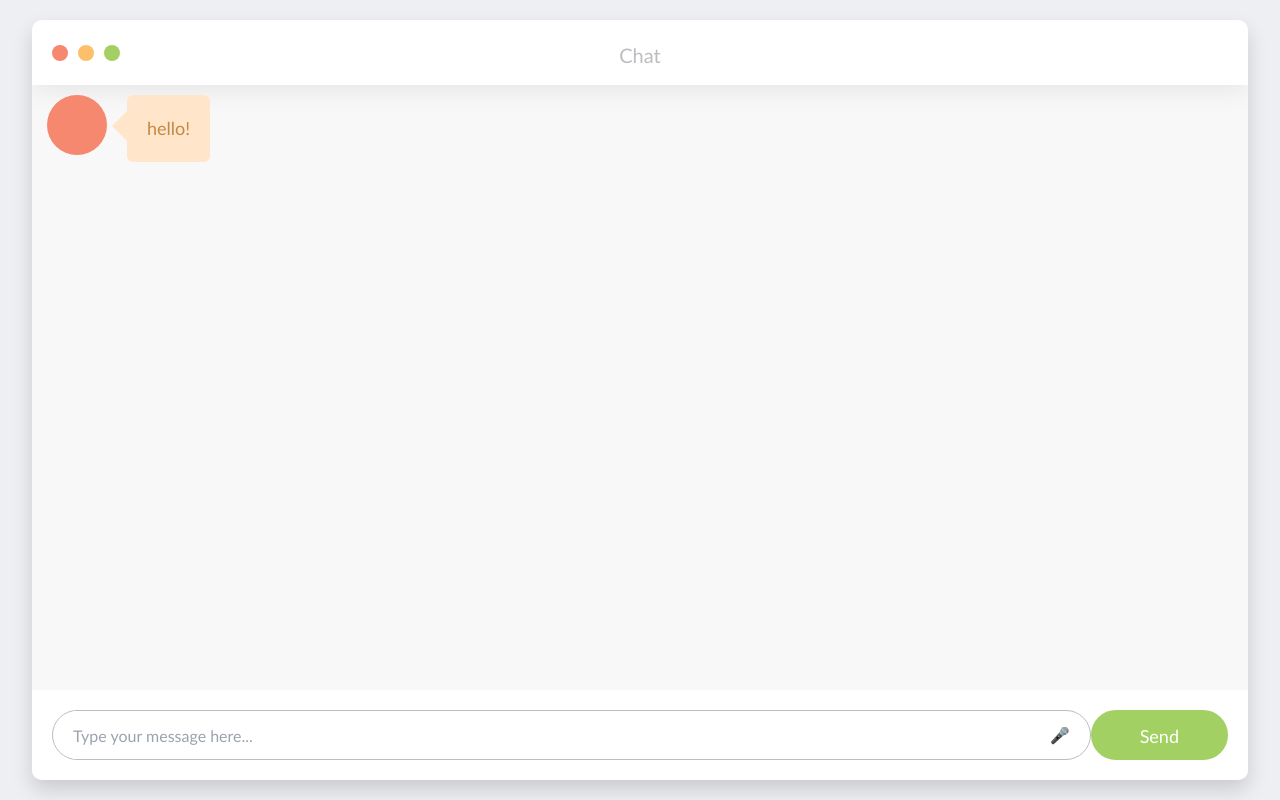
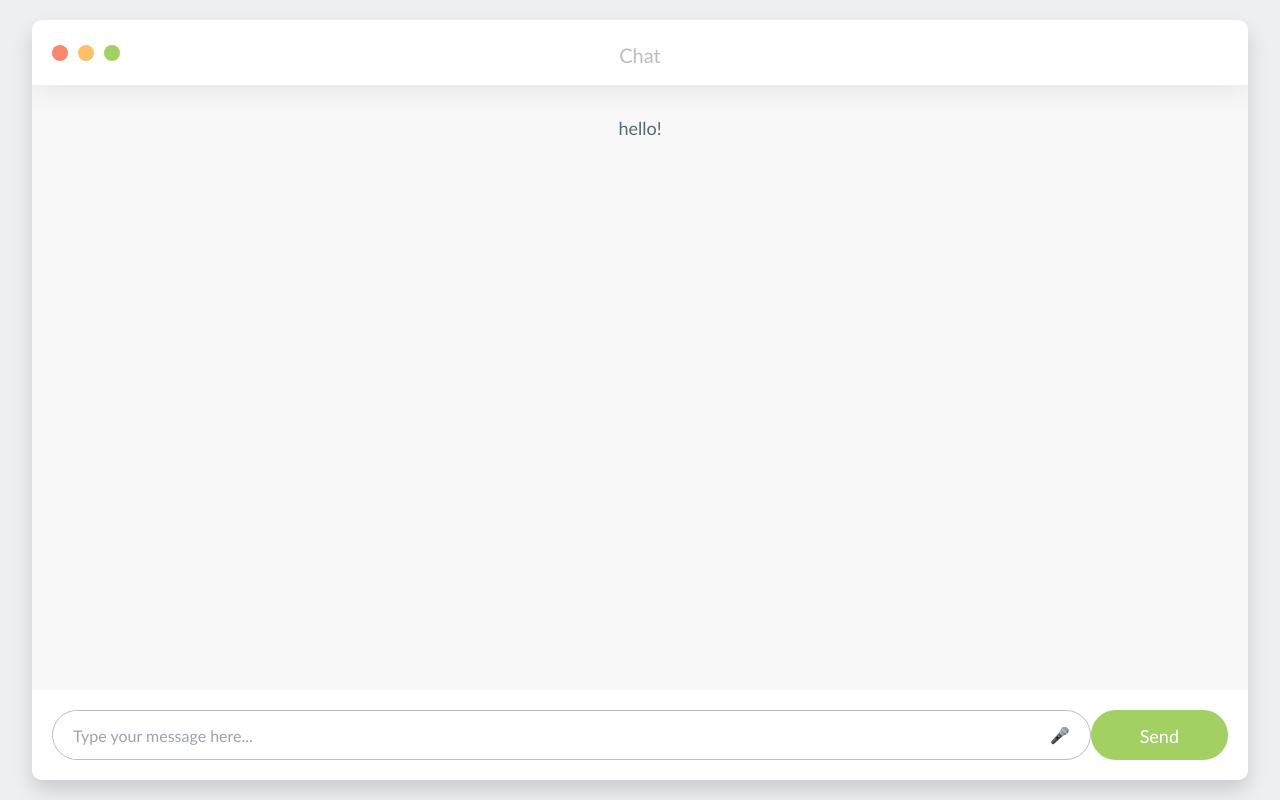
Before and after one commit to smilingweixiao/ChatVerse, a Next.js app in the folder client/: page / in a window 1280 px wide. Built offline with nearby package versions, Linux system fonts and the light colour scheme; no server answers.

Commit message:
websocket++, join and leave signal

```diff
--- a/client/package.json
+++ b/client/package.json
@@ -14,7 +14,8 @@
     "moment": "^2.30.1",
     "next": "14.2.15",
     "react": "^18",
-    "react-dom": "^18"
+    "react-dom": "^18",
+    "socket.io-client": "^4.8.0"
   },
   "devDependencies": {
     "@types/node": "^20",
--- a/client/src/app/api/chatroom.js
+++ b/client/src/app/api/chatroom.js
@@ -1,5 +1,5 @@
 import axios from 'axios';
-import 'babel-polyfill';
+// import 'babel-polyfill';
 import moment from 'moment';
 
 const baseURL = 'http://127.0.0.1:5000'
--- a/client/src/app/globals.css
+++ b/client/src/app/globals.css
@@ -98,34 +98,75 @@ body {
   margin-left: auto;
 }
 
+.messages .message.middle {
+  display: flex;
+  justify-content: center;
+  align-items: center;
+  width: 100%;
+  margin: 0 auto; /* 調整間距 */
+  font-size: 12px; /* 調整字體大小 */
+  color: #888; /* 調整字體顏色 */
+  text-align: center; /* 文字居中 */
+
+}
+
 .messages .message.left .avatar {
   background-color: #f5886e;
 }
 .messages .message.left .text_wrapper {
-  background-color: #ffe6cb;
+  background-color: #ffffff;
+  border: 2px solid #0f4662;
   margin-left: 20px;
+  padding: 15px;
 }
 .messages .message.left .text_wrapper::after, .messages .message.left .text_wrapper::before {
   right: 100%;
-  border-right-color: #ffe6cb;
+  border-right-color: #ffffff;
 }
 .messages .message.left .text {
-  color: #c48843;
+  color: #0f4662;
+  word-break: normal;
+  word-wrap: break-word;
+  hyphens: auto;
 }
 .messages .message.right .avatar {
   background-color: #fdbf68;
 }
 .messages .message.right .text_wrapper {
-  background-color: #c7eafc;
+  background-color: #ffffff;
+  border: 2px solid #0f4662;
   margin-right: 20px;
+  padding: 15px;
 }
 .messages .message.right .text_wrapper::after, .messages .message.right .text_wrapper::before {
   left: 100%;
   border-left-color: #c7eafc;
 }
 .messages .message.right .text {
-  color: #45829b;
+  color: #0f4662;
+  word-break: normal;
+  word-wrap: break-word;
+  hyphens: auto;
 }
+
+.messages .message.middle .avatar {
+  display: none;
+}
+.messages .message.middle .text_wrapper {
+  background: none;
+  /* border: 2px solid #0f4662;
+  margin-right: 20px;
+  padding: 15px; */
+}
+
+.messages .message.middle .text {
+  color: #536872;
+  word-break: normal;
+  word-wrap: break-word;
+  hyphens: auto;
+}
+
+
 .messages .message.appeared {
   opacity: 1;
 }
@@ -139,6 +180,7 @@ body {
   padding: 20px;
   border-radius: 6px;
   position: relative;
+  width: calc(100% - 80px);
 }
 .messages .message .text_wrapper::after, .messages .message .text_wrapper:before {
   top: 18px;
--- a/client/src/app/page.tsx
+++ b/client/src/app/page.tsx
@@ -4,21 +4,18 @@ import { io } from 'socket.io-client';
 import { generate_chat, start_recording, stop_recording } from './api/chatroom'
 
 export default function Home() {
-  const [messages, setMessages] = useState<{ text: string; message_side: string; speaker: number }[]>([]);
+  const [roles, setRole] = useState<string[]>([]);
+  const [messages, setMessages] = useState<{ text: string; message_side: string; speaker: string }[]>([]);
   const [messageInput, setMessageInput] = useState("");
   const [isRecording, setIsRecording] = useState(false);
   const messagesEndRef = useRef<HTMLDivElement>(null);
+
   const socket = io('http://localhost:5000');
-  const [role, setRole] = useState(null);
 
   useEffect(() => {
 
-    const handleRoleUpdate = ((roleData) => {
-        setRole(roleData);
-    });
-
     setMessages(() => [
-        { text: "hello!", message_side: "left", speaker: -1},
+        { text: "hello!", message_side: "middle", speaker: 'system'},
     ]);
 
     socket.on('role_updated', handleRoleUpdate);
@@ -35,6 +32,27 @@ export default function Home() {
     }
   }, [messages.length]);
 
+  const handleRoleUpdate = ((roleName) => {
+    if (roles.includes(roleName)) {
+      setRole(roles.filter((role) => role !== roleName));
+
+      setMessages((prevMessages) => [
+        ...prevMessages,
+        { text: `${roleName} leaved!`, message_side: "middle", speaker: 'system'},
+      ]);
+
+    }
+    else {
+      setRole([...roles, roleName]);
+
+      setMessages((prevMessages) => [
+        ...prevMessages,
+        { text: `${roleName} joined!`, message_side: "middle", speaker: 'system'},
+      ]);
+
+    }
+  });
+
   const handleSendMessage = () => {
     sendMessage(messageInput);
   };
@@ -50,7 +68,7 @@ export default function Home() {
 
     setMessages((prevMessages) => [
       ...prevMessages,
-      { text, message_side: "right", speaker: 0},
+      { text, message_side: "right", speaker: 'user'},
     ]);
     setMessageInput("");
 
@@ -88,7 +106,7 @@ export default function Home() {
     .then((response) => {
       setMessages((prevMessages) => [
         ...prevMessages,
-        { text: response.message, message_side: "right", speaker: 0},
+        { text: response.message, message_side: "right", speaker: 'user'},
       ]);
       generate_chat(response.message)
       .then((response) => {
```
Also changed, not shown: 2 other files (tests, documents, lock files or other folders).
